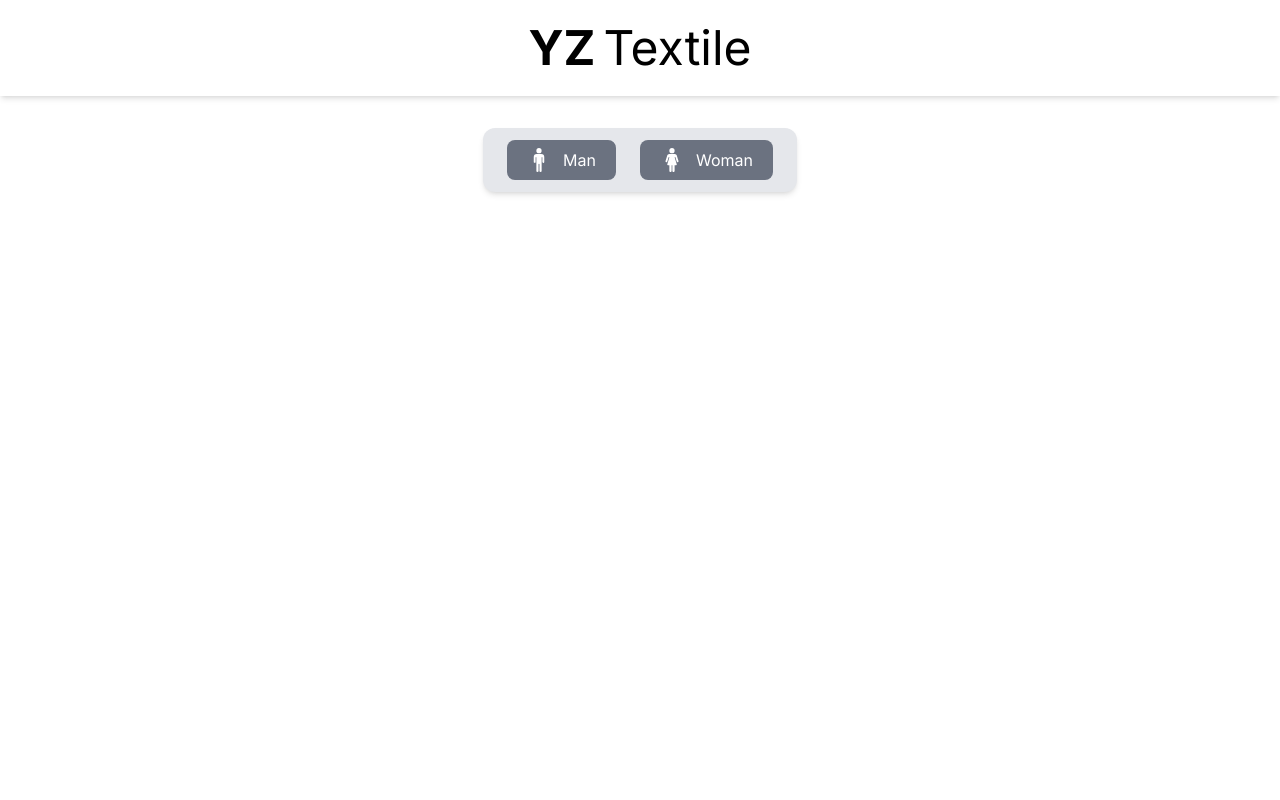
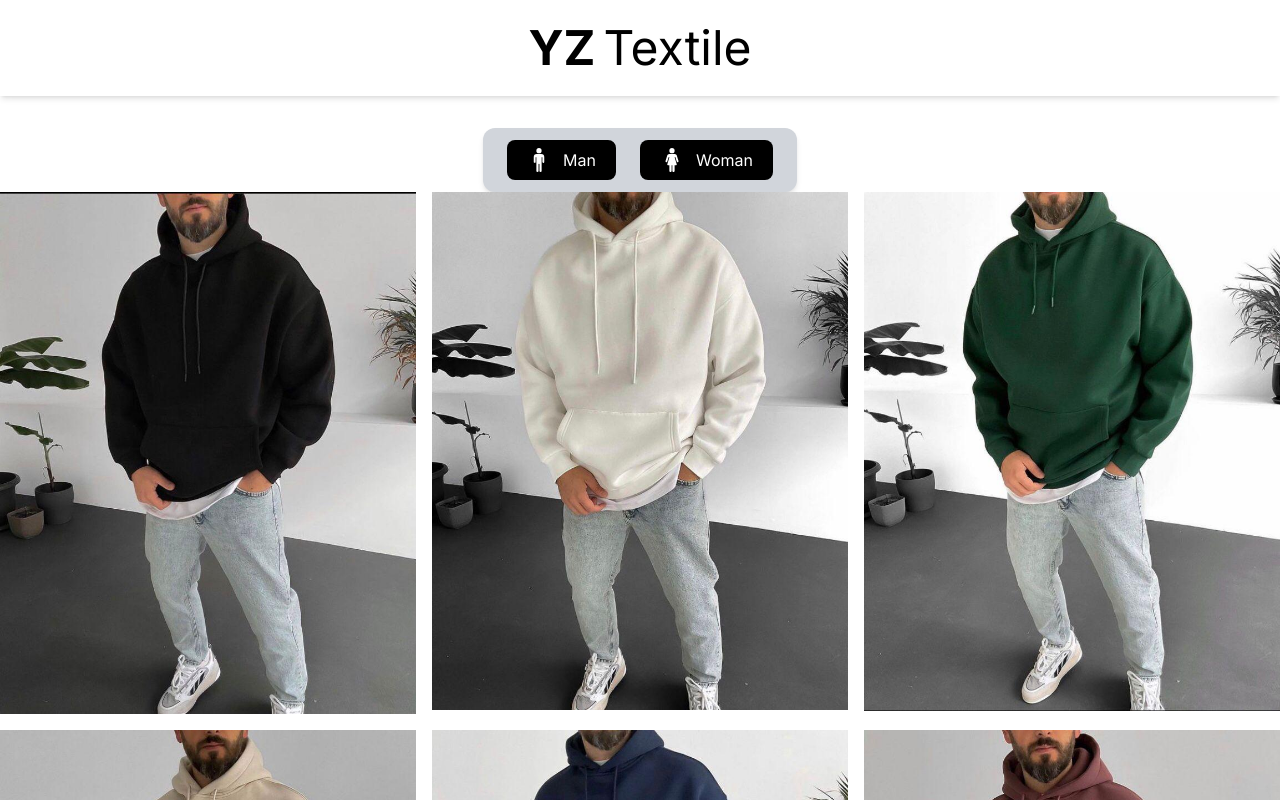
Before and after one commit to MuratOzte/YZ-textile, a Next.js app: page /catalog in a window 1280 px wide. Shown: the top 800 px of the page. Built offline with nearby package versions, Linux system fonts and the light colour scheme.

Commit message:
Products images added

```diff
--- a/src/app/catalog/page.tsx
+++ b/src/app/catalog/page.tsx
@@ -2,10 +2,14 @@
 import Filter from '@/components/products/Filter';
 import Nav from '@/components/products/Nav';
 import Products from '@/components/products/Products';
-import { useState } from 'react';
+import { useEffect, useState } from 'react';
 
 const Catalog = () => {
     const [selected, setSelected] = useState<'Woman' | 'Man' | 'Both'>('Both');
+
+    useEffect(() => {
+        console.log(selected);
+    }, [selected]);
 
     return (
         <div>
@@ -13,7 +17,7 @@ const Catalog = () => {
             <div className="w-full flex justify-center mt-8">
                 <Filter selected={selected} setSelected={setSelected} />
             </div>
-            <Products />
+            <Products selected={selected} />
         </div>
     );
 };
--- /dev/null
+++ b/src/assets/menCloth/index.ts
@@ -0,0 +1,61 @@
+import Men1 from './men1.jpeg';
+import Men2 from './men2.jpeg';
+import Men3 from './men3.jpeg';
+import Men4 from './men4.jpeg';
+import Men5 from './men5.jpeg';
+import Men6 from './men6.jpeg';
+import Men7 from './men7.jpeg';
+import Men8 from './men8.jpeg';
+import Men9 from './men9.jpeg';
+import Men10 from './men10.jpeg';
+import Men11 from './men11.jpeg';
+import Men12 from './men12.jpeg';
+import Men13 from './men13.jpeg';
+import Men14 from './men14.jpeg';
+import Men15 from './men15.jpeg';
+import Men16 from './men16.jpeg';
+import Men17 from './men17.jpeg';
+import Men18 from './men18.jpeg';
+import Men19 from './men19.jpeg';
+import Men20 from './men20.jpeg';
+import Men21 from './men21.jpeg';
+import Men22 from './men22.jpeg';
+import Men23 from './men23.jpeg';
+import Men24 from './men24.jpeg';
+import Men25 from './men25.jpeg';
+import Men26 from './men26.jpeg';
+import Men27 from './men27.jpeg';
+import Men28 from './men28.jpeg';
+import Men29 from './men29.jpeg';
+
+export {
+    Men1,
+    Men2,
+    Men3,
+    Men4,
+    Men5,
+    Men6,
+    Men7,
+    Men8,
+    Men9,
+    Men10,
+    Men11,
+    Men12,
+    Men13,
+    Men14,
+    Men15,
+    Men16,
+    Men17,
+    Men18,
+    Men19,
+    Men20,
+    Men21,
+    Men22,
+    Men23,
+    Men24,
+    Men25,
+    Men26,
+    Men27,
+    Men28,
+    Men29,
+};
--- /dev/null
+++ b/src/assets/womenCloth/index.ts
@@ -0,0 +1,19 @@
+import Women1 from './women1.jpeg';
+import Women2 from './women2.jpeg';
+import Women3 from './women3.jpeg';
+import Women4 from './women4.jpeg';
+import Women5 from './women5.jpeg';
+import Women6 from './women6.jpeg';
+import Women7 from './women7.jpeg';
+import Women8 from './women8.jpeg';
+import Women9 from './women9.jpeg';
+import Women10 from './women10.jpeg';
+import Women11 from './women11.jpeg';
+import Women12 from './women12.jpeg';
+import Women13 from './women13.jpeg';
+import Women14 from './women14.jpeg';
+
+export {
+    Women1, Women2, Women3, Women4, Women5, Women6, Women7,
+    Women8, Women9, Women10, Women11, Women12, Women13, Women14
+};
--- a/src/components/products/Filter.tsx
+++ b/src/components/products/Filter.tsx
@@ -21,11 +21,11 @@ const Filter: React.FC<FilterProps> = ({ selected, setSelected }) => {
     };
 
     return (
-        <div className="bg-gray-200 px-6 py-3 w-fit flex justify-center gap-6 rounded-xl shadow-md select-none">
+        <div className="bg-gray-300 px-6 py-3 w-fit flex justify-center gap-6 rounded-xl shadow-md select-none">
             <div
                 className={`flex items-center px-5 py-2 rounded-lg gap-3 cursor-pointer transform transition-transform duration-200 ease-out hover:scale-105 ${
                     selected === 'Man' || selected === 'Both'
-                        ? 'bg-gray-500 text-white'
+                        ? 'bg-black text-white'
                         : 'bg-gray-50 text-gray-800'
                 }`}
                 onClick={() => handleClick('Man')}
@@ -36,7 +36,7 @@ const Filter: React.FC<FilterProps> = ({ selected, setSelected }) => {
             <div
                 className={`flex items-center px-5 py-2 rounded-lg gap-3 cursor-pointer transform transition-transform duration-200 ease-out hover:scale-105 ${
                     selected === 'Woman' || selected === 'Both'
-                        ? 'bg-gray-500 text-white'
+                        ? 'bg-black text-white'
                         : 'bg-gray-50 text-gray-800'
                 }`}
                 onClick={() => handleClick('Woman')}
--- a/src/components/products/Products.tsx
+++ b/src/components/products/Products.tsx
@@ -1,5 +1,156 @@
-const Products = () => {
-    return <div></div>
+import Image from 'next/image';
+
+import {
+    Men1,
+    Men2,
+    Men3,
+    Men4,
+    Men5,
+    Men6,
+    Men7,
+    Men8,
+    Men9,
+    Men10,
+    Men11,
+    Men12,
+    Men13,
+    Men14,
+    Men15,
+    Men16,
+    Men17,
+    Men18,
+    Men19,
+    Men20,
+    Men21,
+    Men22,
+    Men23,
+    Men24,
+    Men25,
+    Men26,
+    Men27,
+    Men28,
+    Men29,
+} from '@/assets/menCloth';
+
+import {
+    Women1,
+    Women2,
+    Women3,
+    Women4,
+    Women5,
+    Women6,
+    Women7,
+    Women8,
+    Women9,
+    Women10,
+    Women11,
+    Women12,
+    Women13,
+    Women14,
+} from '@/assets/womenCloth';
+
+interface ProductsProps {
+    selected: 'Woman' | 'Man' | 'Both';
 }
 
+const Products: React.FC<ProductsProps> = ({ selected }) => {
+    const menImages = [
+        Men1,
+        Men2,
+        Men3,
+        Men4,
+        Men5,
+        Men6,
+        Men7,
+        Men8,
+        Men9,
+        Men10,
+        Men11,
+        Men12,
+        Men13,
+        Men14,
+        Men15,
+        Men16,
+        Men17,
+        Men18,
+        Men19,
+        Men20,
+        Men21,
+        Men22,
+        Men23,
+        Men24,
+        Men25,
+        Men26,
+        Men27,
+        Men28,
+        Men29,
+    ];
+
+    const womenImages = [
+        Women1,
+        Women2,
+        Women3,
+        Women4,
+        Women5,
+        Women6,
+        Women7,
+        Women8,
+        Women9,
+        Women10,
+        Women11,
+        Women12,
+        Women13,
+        Women14,
+    ];
+
+    const renderImages = () => {
+        if (selected === 'Man') {
+            return menImages.map((img, index) => (
+                <Image
+                    key={index}
+                    src={img}
+                    alt={`Man ${index + 1}`}
+                    width={500}
+                    height={500}
+                />
+            ));
+        } else if (selected === 'Woman') {
+            return womenImages.map((img, index) => (
+                <Image
+                    key={index}
+                    src={img}
+                    alt={`Woman ${index + 1}`}
+                    width={500}
+                    height={500}
+                />
+            ));
+        } else if (selected === 'Both') {
+            return (
+                <>
+                    {menImages.map((img, index) => (
+                        <Image
+                            key={`man-${index}`}
+                            src={img}
+                            alt={`Man ${index + 1}`}
+                            width={500}
+                            height={500}
+                        />
+                    ))}
+                    {womenImages.map((img, index) => (
+                        <Image
+                            key={`woman-${index}`}
+                            src={img}
+                            alt={`Woman ${index + 1}`}
+                            width={500}
+                            height={500}
+                        />
+                    ))}
+                </>
+            );
+        }
+    };
+
+    return <div className="grid grid-cols-3 gap-4">{renderImages()}</div>;
+};
+
 export default Products;
```
